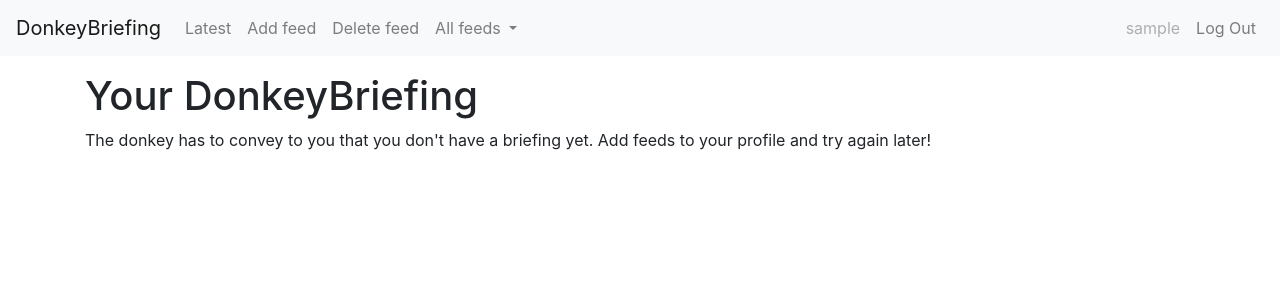
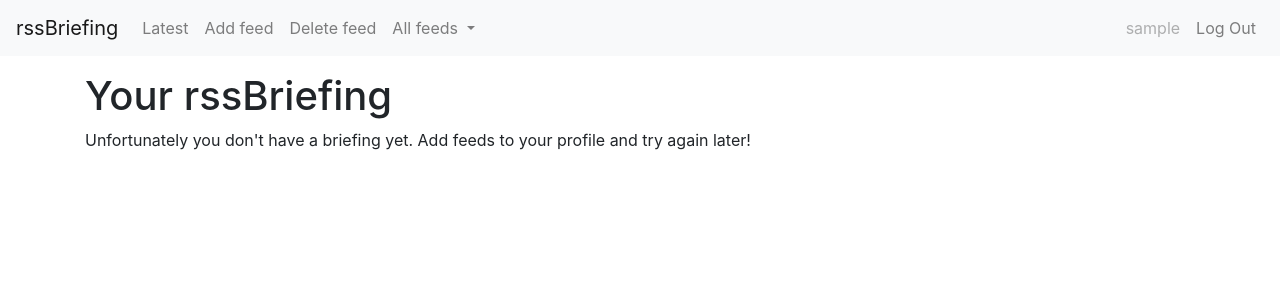
Before and after one commit to grbtm/rssBriefing, a Flask app: page / in a window 1280 px wide. Shown: the top 300 px of the page. Run offline with Flask 2, Linux system fonts and the light colour scheme; the visitor is signed in with stand-in values (Sample User, id 1); data comes from the database, SQL or seed files in the repository; data that the repository does not hold is empty; some libraries are stand-ins or nearby versions.

Commit message:
update html templates to working title

```diff
--- a/rssbriefing_package/templates/base.html
+++ b/rssbriefing_package/templates/base.html
@@ -9,12 +9,12 @@
     <link rel="stylesheet" href="https://stackpath.bootstrapcdn.com/bootstrap/4.3.1/css/bootstrap.min.css"
           integrity="sha384-ggOyR0iXCbMQv3Xipma34MD+dH/1fQ784/j6cY/iJTQUOhcWr7x9JvoRxT2MZw1T" crossorigin="anonymous">
 
-    <title>{% block title %}{% endblock %} - DonkeyBriefing</title>
+    <title>{% block title %}{% endblock %} - rssBriefing</title>
 </head>
 <body>
 <nav class="navbar navbar-expand-lg navbar-light bg-light">
     <a class="navbar-brand" href="{{ url_for('briefing.index') }}">
-        DonkeyBriefing
+        rssBriefing
     </a>
     <button class="navbar-toggler" type="button" data-toggle="collapse" data-target="#navbarSupportedContent"
             aria-controls="navbarSupportedContent" aria-expanded="false" aria-label="Toggle navigation">
--- a/rssbriefing_package/templates/briefing/index.html
+++ b/rssbriefing_package/templates/briefing/index.html
@@ -21,11 +21,11 @@
 
 {% block content %}
 <p></p>
-<h1>Your DonkeyBriefing</h1>
+<h1>Your rssBriefing</h1>
 {% if items %}
     <p>Your briefing was generated on {{ briefing_date }}</p>
 {% else %}
-    <p>The donkey has to convey to you that you don't have a briefing yet. Add feeds to your profile and try again later!</p>
+    <p>Unfortunately you don't have a briefing yet. Add feeds to your profile and try again later!</p>
 {% endif %}
 
 {% for item in items %}
```
